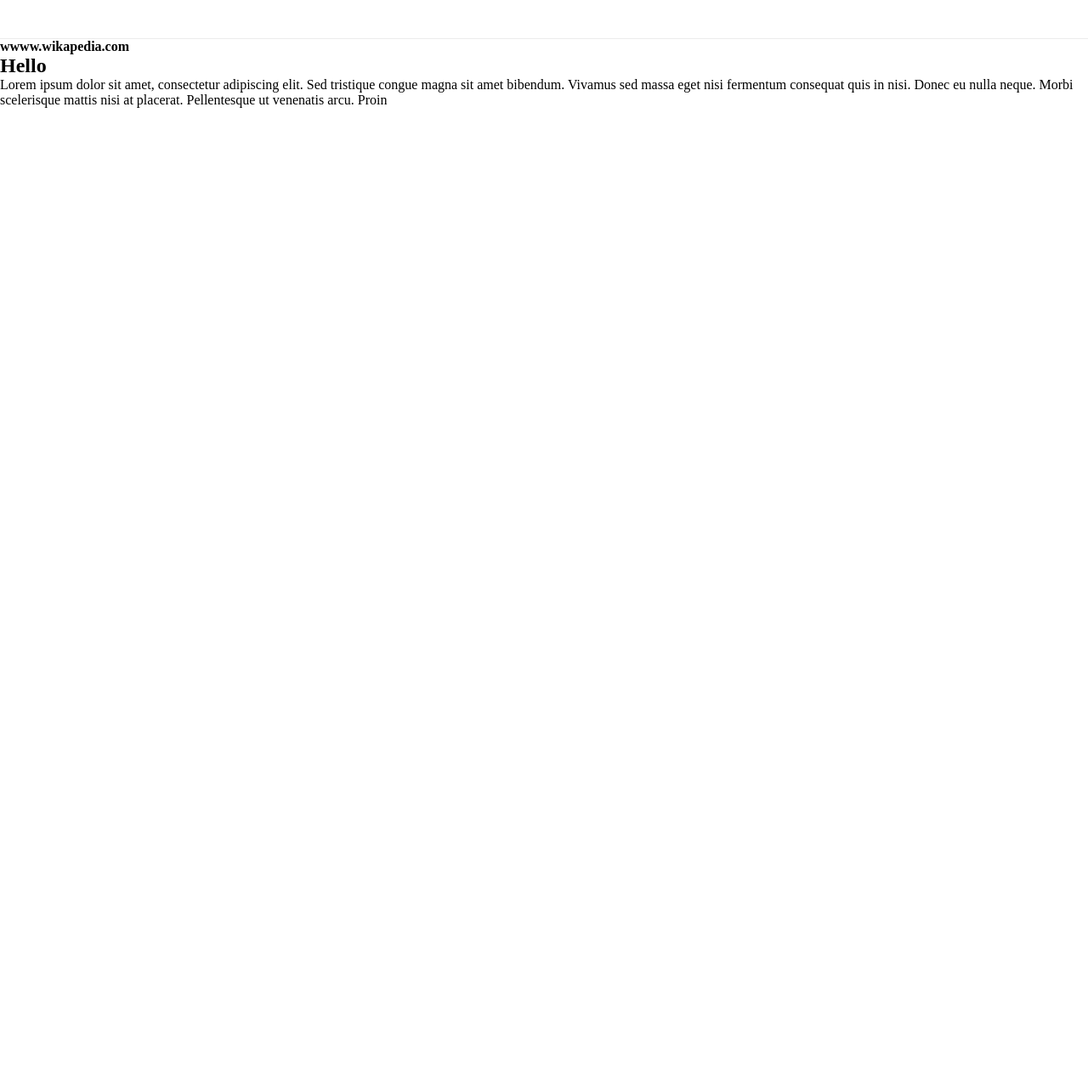
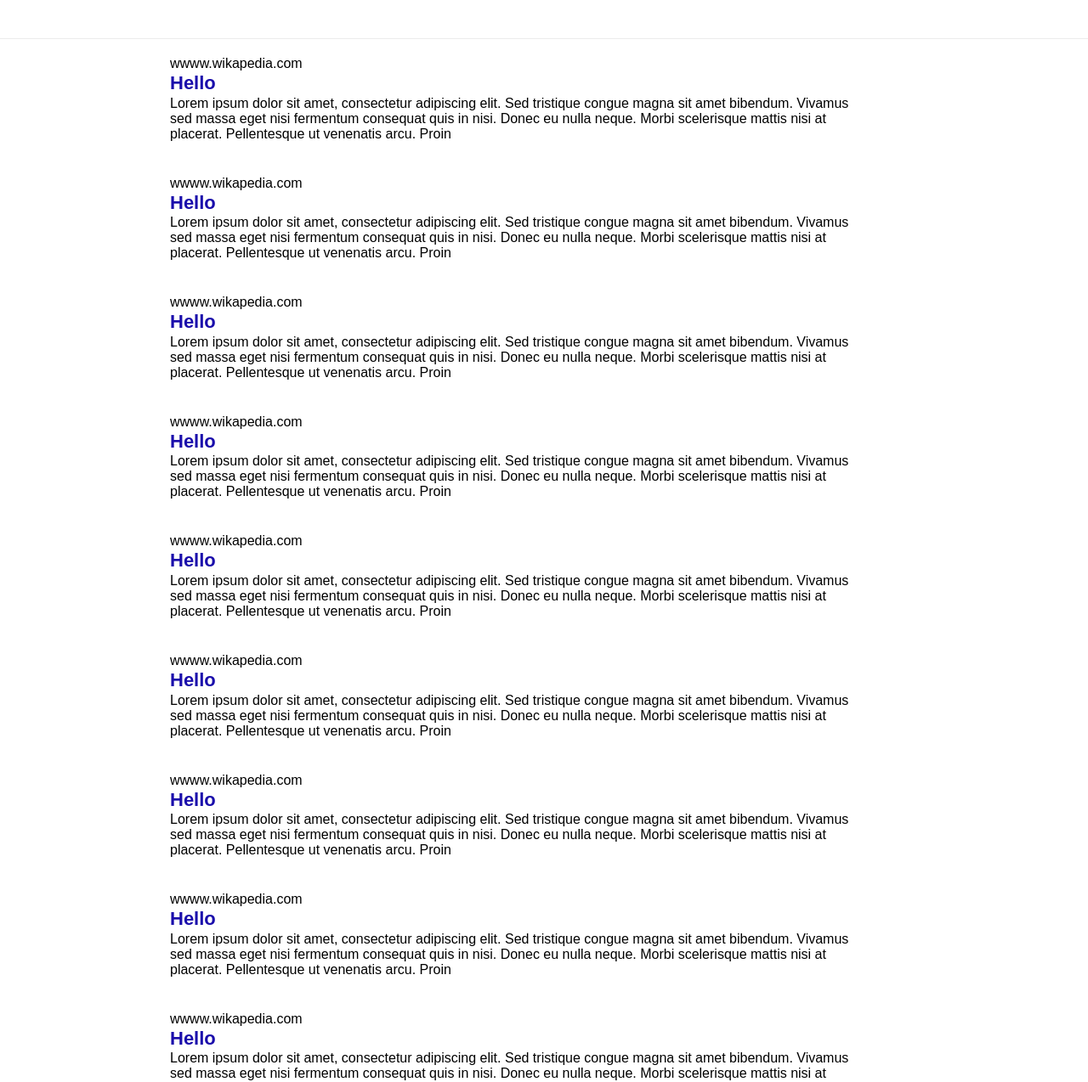
Before and after one commit to theduckfliesagain/not-google, a plain HTML site: page client/results.html in a window 1280 px wide. Shown: the part 77-1351 px from the top of the page at 85% size. Before the commit the page ends 800 px from the top, so only its background shows below. Drawn offline with Linux system fonts and the light colour scheme.

Commit message:
add and style search results

```diff
--- a/client/results.css
+++ b/client/results.css
@@ -3,6 +3,10 @@
     margin:0;
     padding: 0;
     box-sizing: border-box;
+}
+
+body{
+    font-family: Arial, Helvetica, sans-serif;
 }
 
 
@@ -17,7 +21,7 @@ nav{
 
 
     input[type=text]{
-        width:646px;
+        width:800px;
         height:44px;
         border-radius: 24px;
         background: #fff;
@@ -26,7 +30,7 @@ nav{
         box-shadow: none;
         border-radius: 24px;
         z-index: 3;
-        margin: 0px 30px;
+        margin: 0px 70px;
         padding: 5px 4px 0 16px;
     }
 
@@ -37,5 +41,31 @@ nav{
 
     #lower-nav{
         height: 58px;
-        border-bottom: 1px solid #ebebeb;;
+        border-bottom: 1px solid #ebebeb;
+        margin-bottom: 20px;
     }
+
+    #results{
+        width:800px;
+
+     margin-left: 200px;
+    }
+
+    .search-result{
+        margin-bottom:40px;
+    }
+
+    h2{
+        font-size: 22px;
+        line-height: 1.3;
+        color: #1a0dab;;
+}
+
+h4{
+    font-size: 16px;
+    font-weight: 400;
+}
+
+p{
+    font-size: 16px;
+}
--- a/client/results.html
+++ b/client/results.html
@@ -19,7 +19,61 @@
 
     </div>
 
-    <section>
+    <section id="results">
+        <div class=search-result>
+            <h4>wwww.wikapedia.com</h4>
+            <h2>Hello</h2>
+            <p> Lorem ipsum dolor sit amet, consectetur adipiscing elit. Sed tristique congue magna sit amet bibendum. Vivamus sed massa eget nisi fermentum consequat quis in nisi. Donec eu nulla neque. Morbi scelerisque mattis nisi at placerat. Pellentesque ut venenatis arcu. Proin</p>
+
+        </div>
+        <div class=search-result>
+            <h4>wwww.wikapedia.com</h4>
+            <h2>Hello</h2>
+            <p> Lorem ipsum dolor sit amet, consectetur adipiscing elit. Sed tristique congue magna sit amet bibendum. Vivamus sed massa eget nisi fermentum consequat quis in nisi. Donec eu nulla neque. Morbi scelerisque mattis nisi at placerat. Pellentesque ut venenatis arcu. Proin</p>
+
+        </div>
+        <div class=search-result>
+            <h4>wwww.wikapedia.com</h4>
+            <h2>Hello</h2>
+            <p> Lorem ipsum dolor sit amet, consectetur adipiscing elit. Sed tristique congue magna sit amet bibendum. Vivamus sed massa eget nisi fermentum consequat quis in nisi. Donec eu nulla neque. Morbi scelerisque mattis nisi at placerat. Pellentesque ut venenatis arcu. Proin</p>
+
+        </div>
+        <div class=search-result>
+            <h4>wwww.wikapedia.com</h4>
+            <h2>Hello</h2>
+            <p> Lorem ipsum dolor sit amet, consectetur adipiscing elit. Sed tristique congue magna sit amet bibendum. Vivamus sed massa eget nisi fermentum consequat quis in nisi. Donec eu nulla neque. Morbi scelerisque mattis nisi at placerat. Pellentesque ut venenatis arcu. Proin</p>
+
+        </div>
+        <div class=search-result>
+            <h4>wwww.wikapedia.com</h4>
+            <h2>Hello</h2>
+            <p> Lorem ipsum dolor sit amet, consectetur adipiscing elit. Sed tristique congue magna sit amet bibendum. Vivamus sed massa eget nisi fermentum consequat quis in nisi. Donec eu nulla neque. Morbi scelerisque mattis nisi at placerat. Pellentesque ut venenatis arcu. Proin</p>
+
+        </div>
+        <div class=search-result>
+            <h4>wwww.wikapedia.com</h4>
+            <h2>Hello</h2>
+            <p> Lorem ipsum dolor sit amet, consectetur adipiscing elit. Sed tristique congue magna sit amet bibendum. Vivamus sed massa eget nisi fermentum consequat quis in nisi. Donec eu nulla neque. Morbi scelerisque mattis nisi at placerat. Pellentesque ut venenatis arcu. Proin</p>
+
+        </div>
+        <div class=search-result>
+            <h4>wwww.wikapedia.com</h4>
+            <h2>Hello</h2>
+            <p> Lorem ipsum dolor sit amet, consectetur adipiscing elit. Sed tristique congue magna sit amet bibendum. Vivamus sed massa eget nisi fermentum consequat quis in nisi. Donec eu nulla neque. Morbi scelerisque mattis nisi at placerat. Pellentesque ut venenatis arcu. Proin</p>
+
+        </div>
+        <div class=search-result>
+            <h4>wwww.wikapedia.com</h4>
+            <h2>Hello</h2>
+            <p> Lorem ipsum dolor sit amet, consectetur adipiscing elit. Sed tristique congue magna sit amet bibendum. Vivamus sed massa eget nisi fermentum consequat quis in nisi. Donec eu nulla neque. Morbi scelerisque mattis nisi at placerat. Pellentesque ut venenatis arcu. Proin</p>
+
+        </div>
+        <div class=search-result>
+            <h4>wwww.wikapedia.com</h4>
+            <h2>Hello</h2>
+            <p> Lorem ipsum dolor sit amet, consectetur adipiscing elit. Sed tristique congue magna sit amet bibendum. Vivamus sed massa eget nisi fermentum consequat quis in nisi. Donec eu nulla neque. Morbi scelerisque mattis nisi at placerat. Pellentesque ut venenatis arcu. Proin</p>
+
+        </div>
         <div class=search-result>
             <h4>wwww.wikapedia.com</h4>
             <h2>Hello</h2>
```
